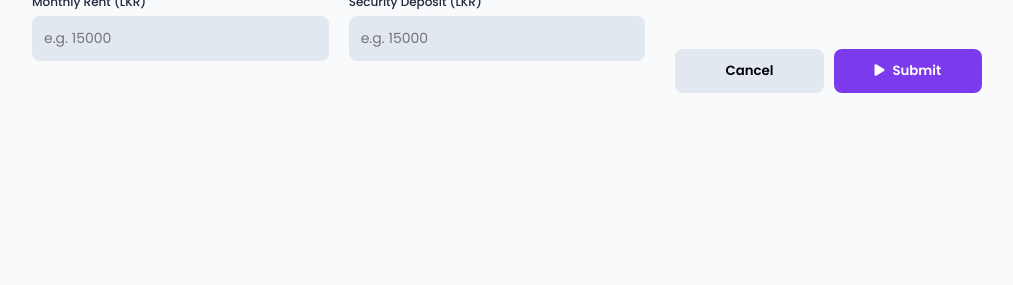
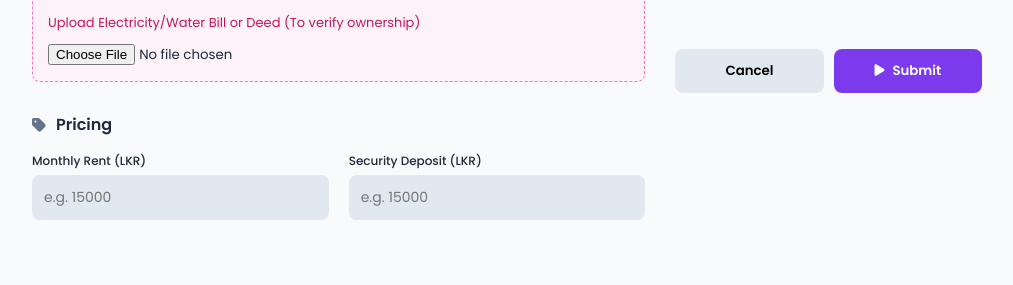
Before and after one commit to Inuka-Asith30/Bodim-Link-NCP, a Flask app: template templates/owner_dashboard.html in a window 1280 px wide; the page is wider, and only the part inside the window is pictured. Shown: the part 801-1086 px from the top of that part, without its empty margins (258-1271 px from the left). Before the commit the page ends 894 px from the top of that part, so only its background shows below. Run offline with Flask 3, Linux system fonts and the light colour scheme; the template is opened without the code that fills it, so the values that code supplies are empty.

Commit message:
UI: Add verification document upload to add boarding form

```diff
--- a/templates/owner_dashboard.html
+++ b/templates/owner_dashboard.html
@@ -95,7 +95,16 @@
                     </div>
 
                     <div class="form-section">
-                        <div class="form-section-title"><i class="fa-solid fa-tag"></i> Pricing</div>
+
+                    <div class="form-section">
+                        <div class="form-section-title"><i class="fa-solid fa-file-invoice"></i> Verification Document (Required)</div>
+                        <div class="form-group" style="background: #fdf2f8; padding: 15px; border-radius: 8px; border: 1px dashed #f472b6;">
+                            <label style="color: #be185d; font-size: 13px;">Upload Electricity/Water Bill or Deed (To verify ownership)</label>
+                            <input type="file" name="light_bill" accept="image/*,.pdf" style="margin-top: 10px; width: 100%;" required>
+                        </div>
+                    </div>
+
+                    <div class="form-section-title"><i class="fa-solid fa-tag"></i> Pricing</div>
                         <div style="display: flex; gap: 20px;">
                             <div style="flex:1;">
                                 <label style="font-size: 12px; font-weight: 500; margin-bottom: 5px; display: block;">Monthly Rent (LKR)</label>
```
